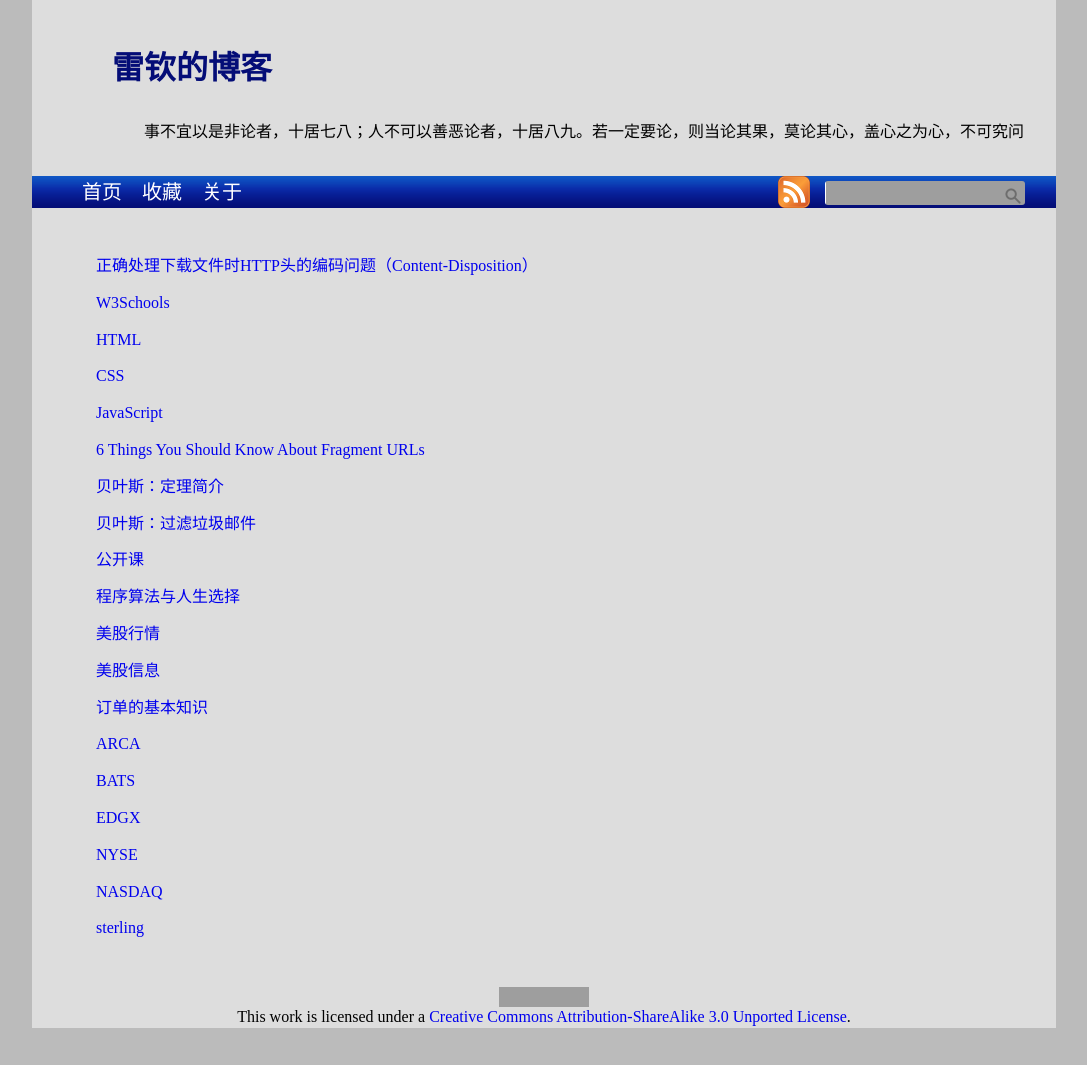
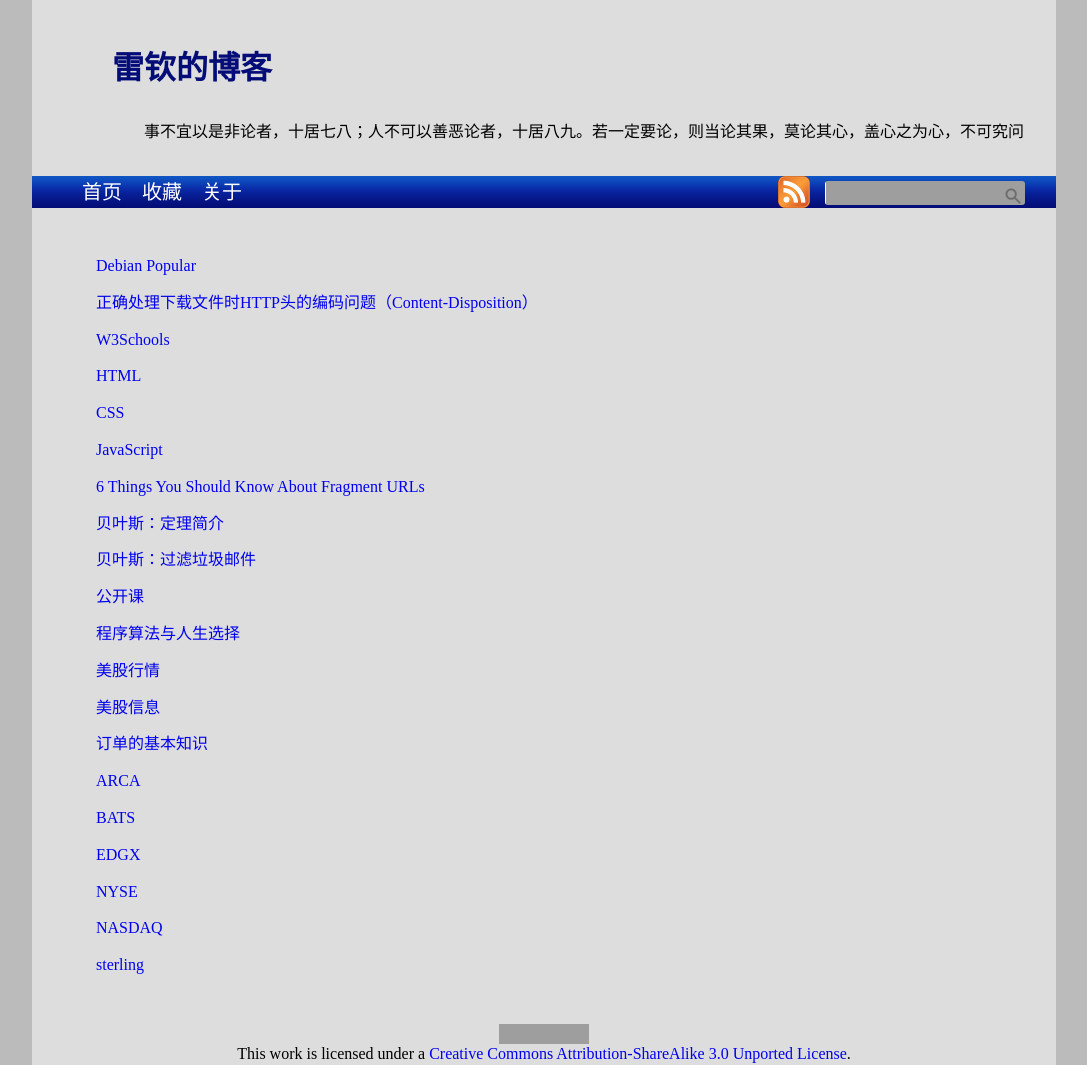
Before and after one commit to leiqin/leiqin.github.io, a Jekyll site: the page built from shoucang/url.markdown, in a window 1280 px wide. Shown: the whole page, without its empty margins (96-1183 px from the left). Built offline with Jekyll 4.4.1, drawn with Linux system fonts in a browser that asks for light colours; nearby versions of some CDN libraries; comment, search, counter and statistics services are not loaded; before the commit the page ends 1028 px from its top, so only the background shows below that; grey boxes are pictures that could not be loaded.

Commit message:
添加收藏的 url

```diff
--- a/shoucang/url.markdown
+++ b/shoucang/url.markdown
@@ -1,6 +1,8 @@
 ---
 layout: index
 ---
+
+[Debian Popular](http://popcon.debian.org/)
 
 [正确处理下载文件时HTTP头的编码问题（Content-Disposition）](http://blog.robotshell.org/2012/deal-with-http-header-encoding-for-file-download/)
 
```
